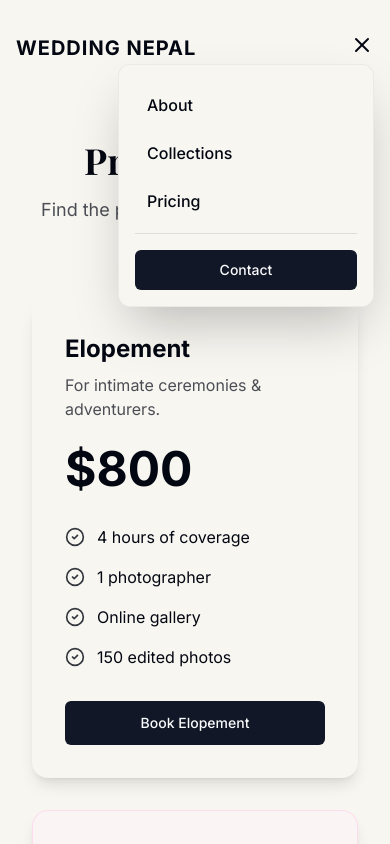
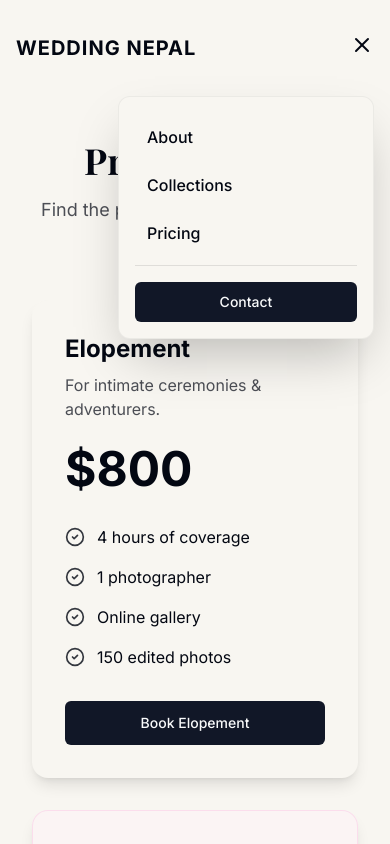
Before and after one commit to gaurav-com-1/wedding-nepal, a React (Vite) app: page /pricing in a window 390 px wide. Both pictures are taken after a click on the button 362 px from the left and 45 px from the top of the page. Shown: the top 844 px of the page. Built offline with nearby package versions, Linux system fonts and the light colour scheme; a web font is replaced by a local one.

Commit message:
Collection Error

```diff
--- a/src/components/Header.jsx
+++ b/src/components/Header.jsx
@@ -3,8 +3,8 @@ import { useState } from 'react';
 import { NavLink, Link } from 'react-router-dom';
 import { Button } from '~/components/ui/button';
 import { Menu, X } from 'lucide-react';
-// Import AnimatePresence for exit animations
-import { motion, AnimatePresence } from 'framer-motion';
+// CHANGE: The main `motion` import is no longer needed here.
+import { AnimatePresence, motion } from 'framer-motion';
 
 const navLinks = [
   { path: '/about', label: 'About' },
@@ -29,12 +29,9 @@ const Header = ({ theme = 'light' }) => {
   );
 
   return (
-    <motion.header
-      initial={{ y: -100, opacity: 0 }}
-      animate={{ y: 0, opacity: 1 }}
-      transition={{ duration: 0.5, ease: 'easeOut' }}
-      className="absolute top-0 z-50 w-full"
-    >
+    // CHANGE: This is now a standard <header> tag, not a motion.header.
+    // The animation props have been removed.
+    <header className="absolute top-0 z-50 w-full">
       <div className="relative container mx-auto h-24 flex items-center justify-between px-4 md:px-8">
 
         <NavLink to="/" className={`font-bold text-xl tracking-wider uppercase ${textColor}`}>
@@ -51,7 +48,6 @@ const Header = ({ theme = 'light' }) => {
           </Button>
         </div>
 
-        {/* Mobile Menu Button - unchanged */}
         <div className="md:hidden">
           <button onClick={() => setIsMenuOpen(!isMenuOpen)} className={textColor}>
             {isMenuOpen ? <X size={24} /> : <Menu size={24} />}
@@ -59,7 +55,6 @@ const Header = ({ theme = 'light' }) => {
         </div>
       </div>
 
-      {/* --- REBUILT MOBILE MENU --- */}
       <AnimatePresence>
         {isMenuOpen && (
           <motion.div
@@ -67,8 +62,7 @@ const Header = ({ theme = 'light' }) => {
             animate={{ opacity: 1, y: 0 }}
             exit={{ opacity: 0, y: -20 }}
             transition={{ duration: 0.2, ease: 'easeInOut' }}
-            // Styling for the compact card
-            className="md:hidden absolute top-16 right-4 w-64 bg-background rounded-xl shadow-2xl border border-black/5"
+            className="md:hidden absolute top-24 right-4 w-64 bg-background rounded-xl shadow-2xl border border-black/5"
           >
             <nav className="flex flex-col p-4">
               {navLinks.map((link) => (
@@ -76,7 +70,6 @@ const Header = ({ theme = 'light' }) => {
                   key={link.label}
                   to={link.path}
                   onClick={() => setIsMenuOpen(false)}
-                  // Explicitly use dark text color, ignoring the theme prop
                   className="p-3 text-foreground font-medium rounded-md hover:bg-black/5 transition-colors text-left"
                 >
                   {link.label}
@@ -90,7 +83,7 @@ const Header = ({ theme = 'light' }) => {
           </motion.div>
         )}
       </AnimatePresence>
-    </motion.header>
+    </header>
   );
 };
 
--- a/src/components/Layout.jsx
+++ b/src/components/Layout.jsx
@@ -1,3 +1,4 @@
+// src/components/Layout.jsx
 import { Outlet, useLocation } from 'react-router-dom';
 import Header from './Header';
 import Footer from './Footer';
@@ -6,19 +7,16 @@ import BackToTopButton from './BackToTopButton';
 
 const Layout = () => {
   const location = useLocation();
-  // 1. Check if the current page is the homepage
   const isHomePage = location.pathname === '/';
 
   return (
     <div className="flex flex-col min-h-screen">
-      {/* 2. Pass a 'theme' prop to the Header based on the page */}
       <Header theme={isHomePage ? 'dark' : 'light'} />
+
       <main className="flex-grow">
         <AnimatePresence mode="wait">
           <motion.div
             key={location.pathname}
-            initial={{ opacity: 0, y: 15 }}
-            animate={{ opacity: 1, y: 0 }}
             exit={{ opacity: 0, y: -15 }}
             transition={{ duration: 0.3 }}
           >
@@ -27,8 +25,6 @@ const Layout = () => {
         </AnimatePresence>
       </main>
       <Footer />
-
-      {/* 2. Add the button component here */}
       <BackToTopButton />
     </div>
   );
--- a/src/pages/HomePage.jsx
+++ b/src/pages/HomePage.jsx
@@ -10,7 +10,6 @@ import CinematicGallery from '../components/CinematicGallery';
 
 // Import assets
 import HeroVideo from '../assets/hero-video.mp4';
-import JourneyImage from '../assets/photo6.jpg';
 
 // --- Data for components ---
 const faqItems = [
@@ -34,7 +33,9 @@ const faqItems = [
 
 const HomePage = () => {
   return (
-    <motion.div initial={{ opacity: 0 }} animate={{ opacity: 1 }} transition={{ duration: 0.5 }}>
+    // CHANGE: This is now a standard <div>, not a motion.div.
+    // The initial, animate, and transition props have been removed.
+    <div>
       <CursorSpotlight />
 
       {/* --- HERO SECTION --- */}
@@ -58,7 +59,6 @@ const HomePage = () => {
             initial={{ opacity: 0, y: 20 }} animate={{ opacity: 1, y: 0 }} transition={{ duration: 0.8, delay: 0.4 }}
             className="mt-8 flex justify-center gap-4"
           >
-            {/* --- THIS IS THE MODIFIED BUTTON --- */}
             <Button size="lg" asChild className="bg-white text-primary hover:bg-white/90">
               <Link to="/contact">Begin Your Story</Link>
             </Button>
@@ -89,8 +89,7 @@ const HomePage = () => {
           </Accordion>
         </div>
       </section>
-
-    </motion.div>
+    </div>
   );
 };
 
```
